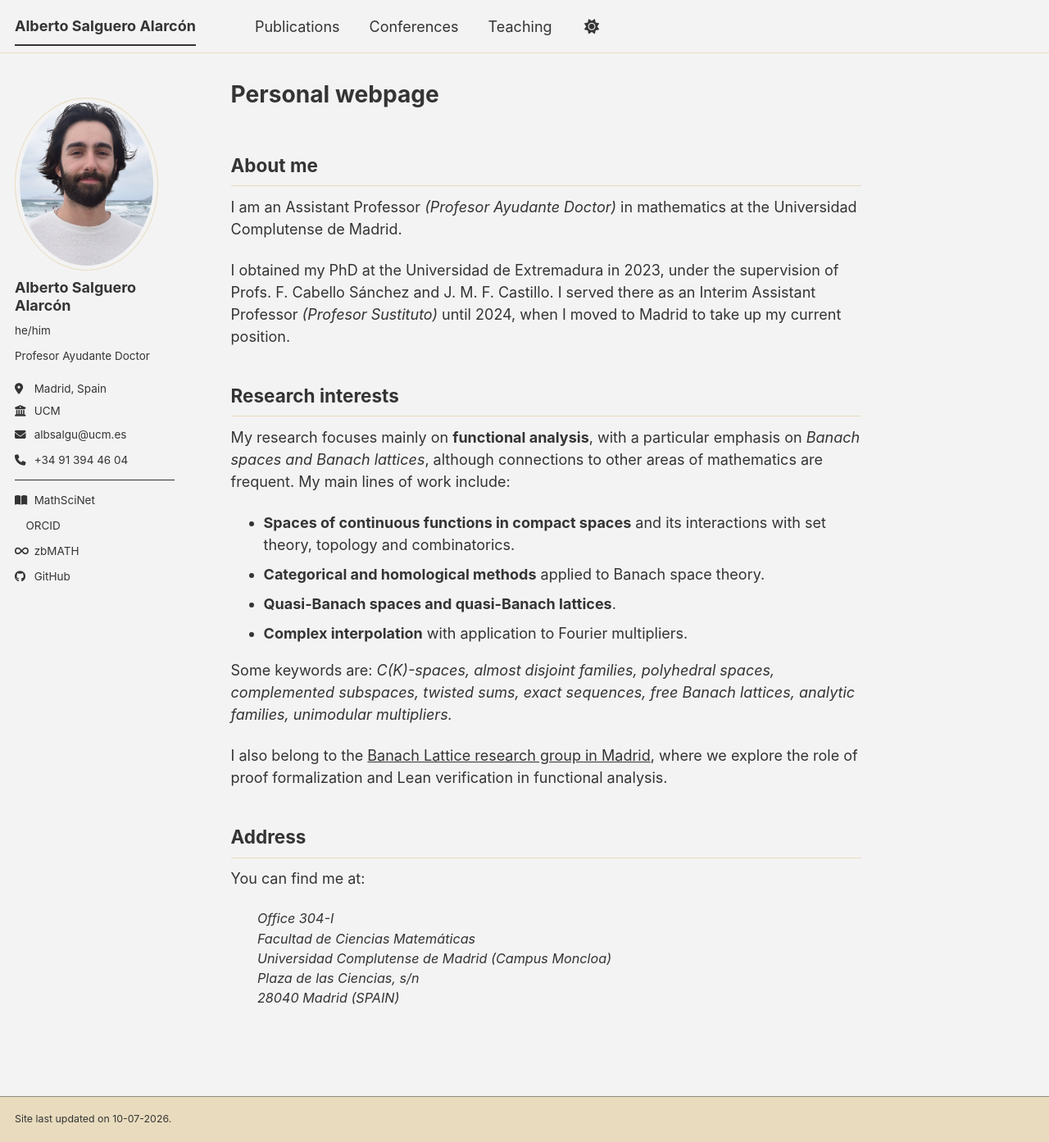
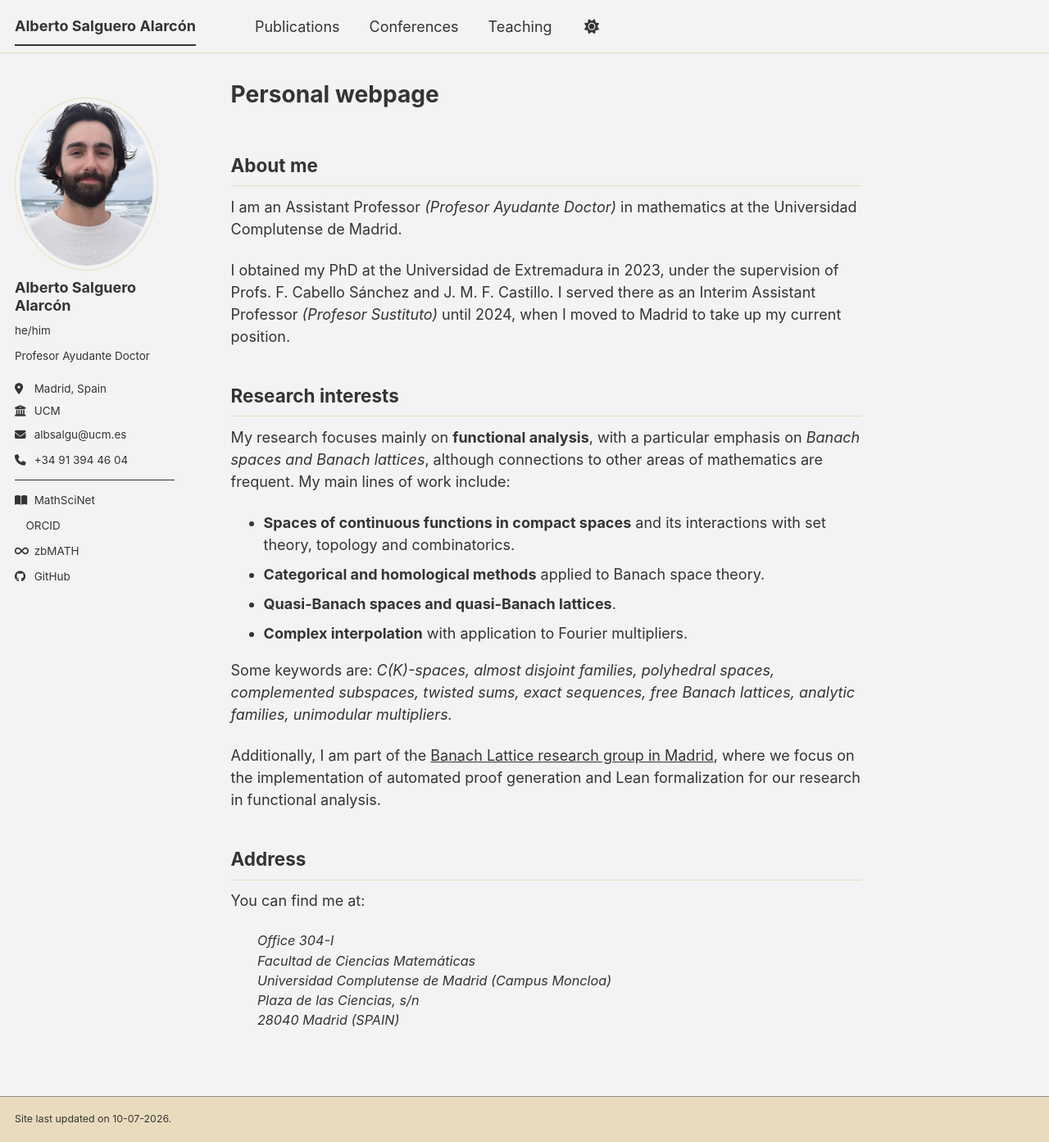
Before and after one commit to salgueroalarcon/salgueroalarcon.github.io, a Jekyll site: the page built from _pages/about.md, in a window 1280 px wide and 1393 px high. Shown: the whole window at 82% size. Built offline with Jekyll 4.4.1, drawn with Linux system fonts in a browser that asks for light colours; a style sheet for code colours, icons or effects is not loaded.

Commit message:
Revise Banach Lattice group description
Updated description of research group activities.

```diff
--- a/_pages/about.md
+++ b/_pages/about.md
@@ -23,7 +23,8 @@ My research focuses mainly on **functional analysis**, with a particular emphasi
 
 Some keywords are: _C(K)-spaces, almost disjoint families, polyhedral spaces, complemented subspaces, twisted sums, exact sequences, free Banach lattices, analytic families, unimodular multipliers._
 
-I also belong to the [Banach Lattice research group in Madrid](https://functionalanalysismadrid.com/#home), where we explore the role of proof formalization and Lean verification in functional analysis.
+Additionally, I am part of the [Banach Lattice research group in Madrid](https://functionalanalysismadrid.com/#home), where we focus on the
+implementation of automated proof generation and Lean formalization for our research in functional analysis.
 
 ## Address
 You can find me at:
```
